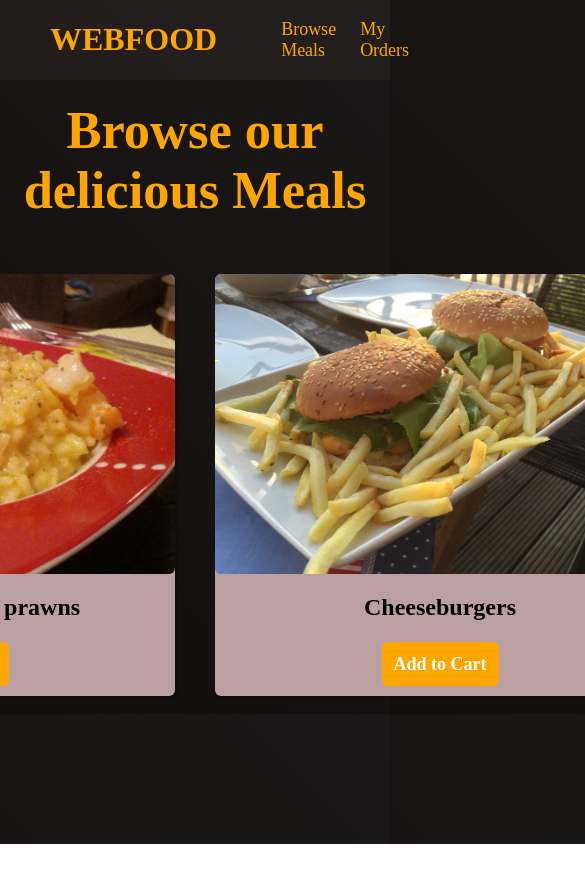
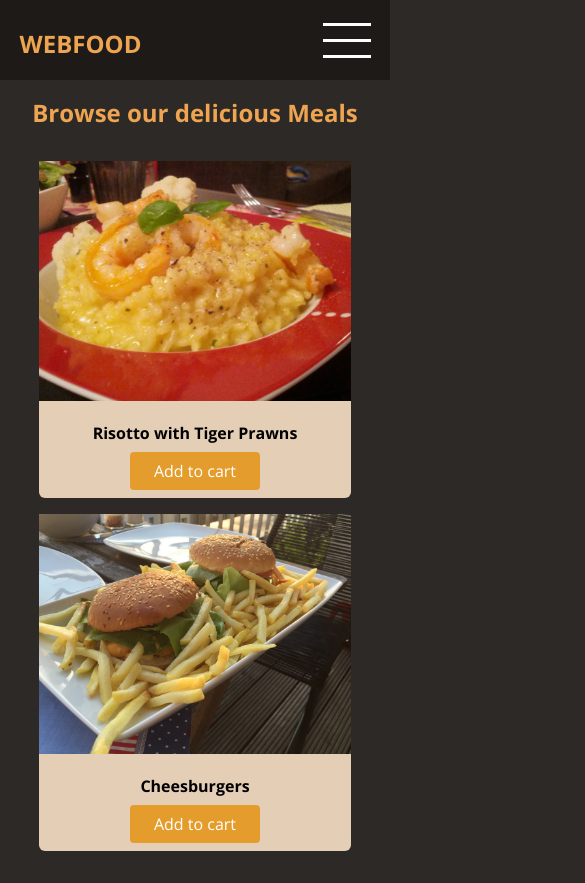
Before and after one commit to Nimish-2612/food_ordering, a plain HTML site: page index.html in a window 390 px wide. Shown: the top 883 px of the page, 585 px wide, since content can reach past the window. Before the commit the page ends 844 px from the top, so only its background shows below. Drawn offline with nearby package versions, Linux system fonts and the light colour scheme.

Commit message:
Responsive design and hamburger/side-drawer

```diff
--- a/index.html
+++ b/index.html
@@ -2,34 +2,68 @@
 <html lang="en">
   <head>
     <meta charset="UTF-8" />
-    <link rel="stylesheet" href="styles.css" />
+    <meta http-equiv="X-UA-Compatible" content="IE=edge" />
+    <meta name="viewport" content="width=device-width, initial-scale=1.0" />
     <title>Webfood</title>
-  </head>
+    <link rel="preconnect" href="https://fonts.gstatic.com" />
+    <link
+      href="https://fonts.googleapis.com/css2?family=Open+Sans:wght@400;700&display=swap"
+      rel="stylesheet"/>
+      <link rel="stylesheet" href="styles.css" />
+    </head>
   <body>
-    <header>
-      <h1>Webfood</h1>
+    <header id="main-header">
+      <h1><a href="index.html" id="logo">Webfood</a></h1>
       <nav>
         <ul>
           <li><a href="meals-browsing">Browse Meals</a></li>
           <li><a href="my-orders">My Orders</a></li>
         </ul>
       </nav>
+      <a href="#side-drawer" class="menu-btn">
+        <span></span>
+        <span></span>
+        <span></span>
+      </a>
     </header>
+    <aside id="side-drawer">
+        <header>
+            <a href="#" class="menu-btn">
+                <span></span>
+                <span></span>
+                <span></span>
+              </a>
+        </header>
+        <nav>
+        <ul>
+            <li><a href="meals-browsing">Browse Meals</a></li>
+            <li><a href="my-orders">My Orders</a></li>
+          </ul>
+        </nav>
+    </aside>
     <main>
-      <section id="title-text">
-        <h1>Browse our delicious Meals</h1>
-      </section>
-      <section id="images">
-        <div class="items">
-          <img src="/Images/risotto.jpg" alt="risotto on a plate" />
-          <p>Risotto with tiger prawns</p>
-          <p><a href="#">Add to Cart</a></p>
-        </div>
-        <div class="items">
-          <img src="/Images/cheeseburgers.jpg" alt="cheesburger image" />
-          <p>Cheeseburgers</p>
-          <p><a href="#">Add to Cart</a></p>
-        </div>
+      <h1 id="title-text">Browse our delicious Meals</h1>
+      <section id="latest-products">
+        <ul>
+          <li class="food-item">
+            <article>
+              <img src="/Images/risotto.jpg" alt="delicious risotto with Tiger Prawns" />
+              <div class="food-item-content">
+                <h2>Risotto with Tiger Prawns</h2>
+                <a href="" class="btn">Add to cart</a>
+              </div>
+            </article>
+          </li>
+          <li class="food-item">
+            <article>
+                <img src="/Images/cheeseburgers.jpg" alt="classic cheeseburgerswith fries" />
+                <div class="food-item-content">
+                  <h2>Cheesburgers</h2>
+                  <a href="" class="btn">Add to cart</a>
+                </div>
+              </article>
+          </li>
+        </ul>
       </section>
     </main>
   </body>
--- a/styles.css
+++ b/styles.css
@@ -1,94 +1,185 @@
-header {
+body {
+  font-family: "Open Sans", sans-serif;
+  margin: 0;
+  background-color: rgb(44, 41, 38);
+}
+
+a {
+  text-decoration: none;
+}
+
+#main-header {
+  height: 5rem;
   display: flex;
   justify-content: space-between;
-  padding: 0 50px;
   align-items: center;
-  color: orange;
-  background: linear-gradient(45deg, rgb(36, 28, 28), rgb(35, 31, 31));
-  margin: 0;
-  position: absolute;
-  top: 0;
-  left: 0;
-  width: 100%;
-  box-sizing: border-box;
-  margin-bottom: 25px;
+  background-color: rgb(29, 26, 24);
+  padding: 0 5%;
 }
 
-header h1 {
+#logo {
+  font-size: 1.5rem;
+  font-weight: bold;
+  color: rgb(238, 164, 80);
   text-transform: uppercase;
 }
-header ul {
-  display: flex;
-  justify-content: left;
+
+.menu-btn
+{
+    width: 3rem;
+    height: 3rem;
+    display: flex;
+    flex-direction: column;
+    justify-content: space-around;
+    display: none;
 }
 
-header li {
-  list-style: none;
-  margin-left: 24px;
-  font-size: 18px;
+.menu-btn span{
+    width: 100%;
+    height: 3px;
+    background-color: white;
 }
 
-header li a {
-  text-decoration: none;
-  color: orange;
+#main-header ul {
+  list-style: none;
+  display: flex;
+  margin: 0;
+  padding: 0;
 }
 
-body
-{
-    background: linear-gradient(45deg,rgb(20,14,14),rgb(26,24,24));
+#main-header li {
+  margin: 0 1rem;
 }
 
-#title-text {
-  margin-top: 100px;
-  text-align: center;
-  font-size: 35px;
-  color: orange;
+#main-header nav a {
+  color: rgb(185, 131, 31);
+  font-size: 1.25rem;
 }
 
-#images
-{
-    display: flex;
-    justify-content: center;
+#main-header nav a:hover {
+  color: rgb(228, 163, 44);
 }
 
-.items
+#side-drawer
 {
-    margin: 10px 20px;
+    width: 100%;
+    height: 100%;
+    background-color: rgb(29, 26, 27);
+    position: fixed;
+    top: 0;
+    left: 0;
+    display: none;
+}
+
+#side-drawer header
+{
+    height: 5rem;
+    display: flex;
+    justify-content: flex-end ;
+    align-items: center;
+    padding: 0 5%;
+
+}
+
+#side-drawer:target
+{
+    display: block;
+}
+
+#side-drawer ul
+{
+    list-style: none;
+    margin: 0;
+    padding: 4rem 1rem;
     display: flex;
     flex-direction: column;
-    justify-content: space-between;
-    text-align: center;
-    border-radius: 6px;
-    box-shadow: 2px 2px 2px rgba(0,0,0,0.2);
-    padding-bottom: 12px;
-    background-color: rgb(186, 160, 160);
+    align-items: center;
 }
 
-.items p
+#side-drawer li
 {
-    font-size: 24px;
-    font-weight: bold;
-    margin: 0;
-    margin-top: 20px;
-    margin-bottom: 8px;
+    margin: 1rem 0;
 }
 
-.items a
+#side-drawer a
 {
-    text-decoration: none;
-    padding: 12px;
-    background-color: orange;
-    font-size: 18px;
-    color: white;
-    border-radius: 6px;
+    color: rgb(253,239,213);
+    font-size: 2rem;
 
 }
 
 
-.items img {
-    height:300px ;
-  width: 450px;
+main h1 {
+  text-align: center;
+  color: rgb(238, 164, 80);
+  font-size: 3rem;
+}
+
+#latest-products {
+  width: 80%;
+  margin: 2rem auto;
+}
+
+#latest-products ul {
+  list-style: none;
+  display: grid;
+  grid-template-columns: 1fr 1fr;
+  gap: 1rem;
+  margin: 0;
+  padding: 0;
+}
+.food-item {
+  background-color: rgb(228, 206, 182);
+  border-radius: 6px;
+}
+
+.food-item img {
+  height: 15rem;
+  width: 100%;
   object-fit: cover;
   overflow: hidden;
-  border-radius: 6px;
 }
+
+.food-item-content {
+  padding: 1rem;
+  text-align: center;
+}
+
+.food-item h2
+{
+    margin: 0 0 1rem 0;
+}
+
+h2 {
+  font-size: 100%;
+}
+.btn {
+  background-color: rgb(228, 157, 44);
+  color: white;
+  border-radius: 4px;
+  padding: 0.5rem 1.5rem;
+}
+
+.btn:hover {
+  background-color: rgb(221, 134, 34);
+}
+
+
+
+@media (max-width: 48rem) {
+  #latest-products ul {
+    grid-template-columns: 100%;
+  }
+  main h1{
+    font-size: 1.5rem;
+  }
+  #main-header nav
+  {
+    display: none;
+  }
+  .menu-btn
+  {
+    display: flex;
+  }
+
+}
```
